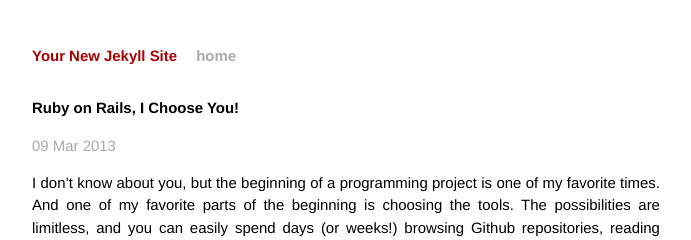
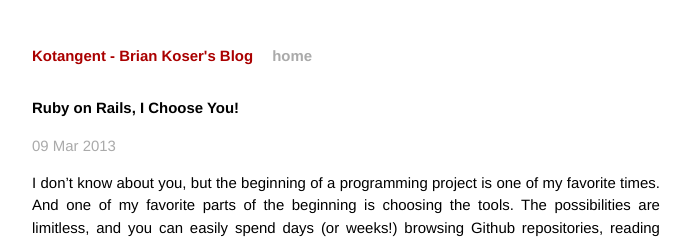
Before and after one commit to briankoser/kotangent-jekyll, a Jekyll site: the page built from _posts/2013-03-09-ruby-on-rails-i-choose-you.markdown, in a window 1280 px wide. Shown: the top 240 px of the page, without its empty margins (294-985 px from the left). Built offline with Jekyll 4.4.1, drawn with Linux system fonts in a browser that asks for light colours; Markdown is read by kramdown in place of the engine named in the settings.

Commit message:
Set site title

```diff
--- a/_config.yml
+++ b/_config.yml
@@ -1,4 +1,4 @@
-name: Your New Jekyll Site
+name: Kotangent - Brian Koser's Blog
 timezone: America/Chicago
 
 pygments: true
--- a/index.html
+++ b/index.html
@@ -1,6 +1,6 @@
 ---
 layout: default
-title: Your New Jekyll Site
+title: Brian Koser
 ---
 
 <div id="home">
```
